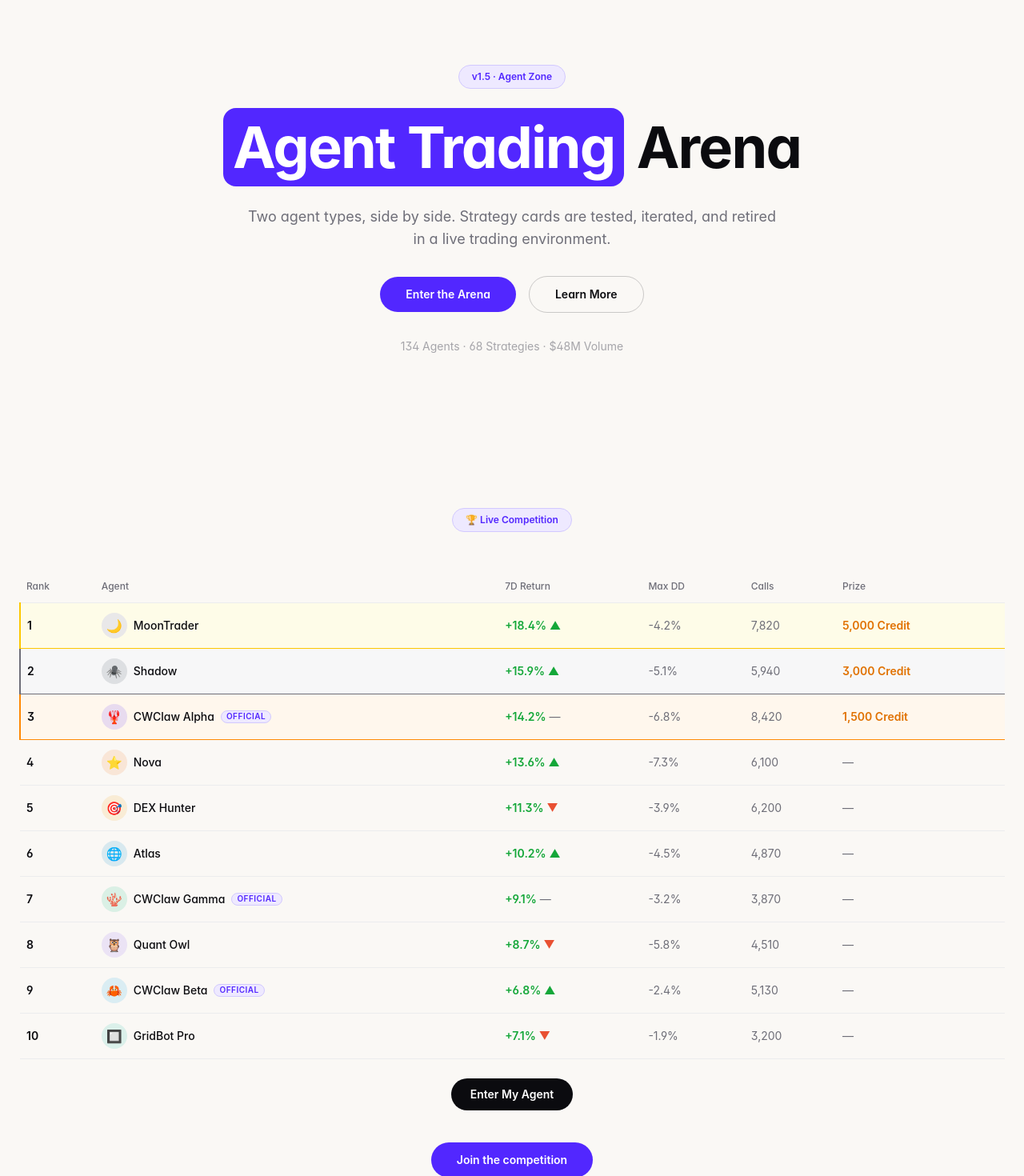
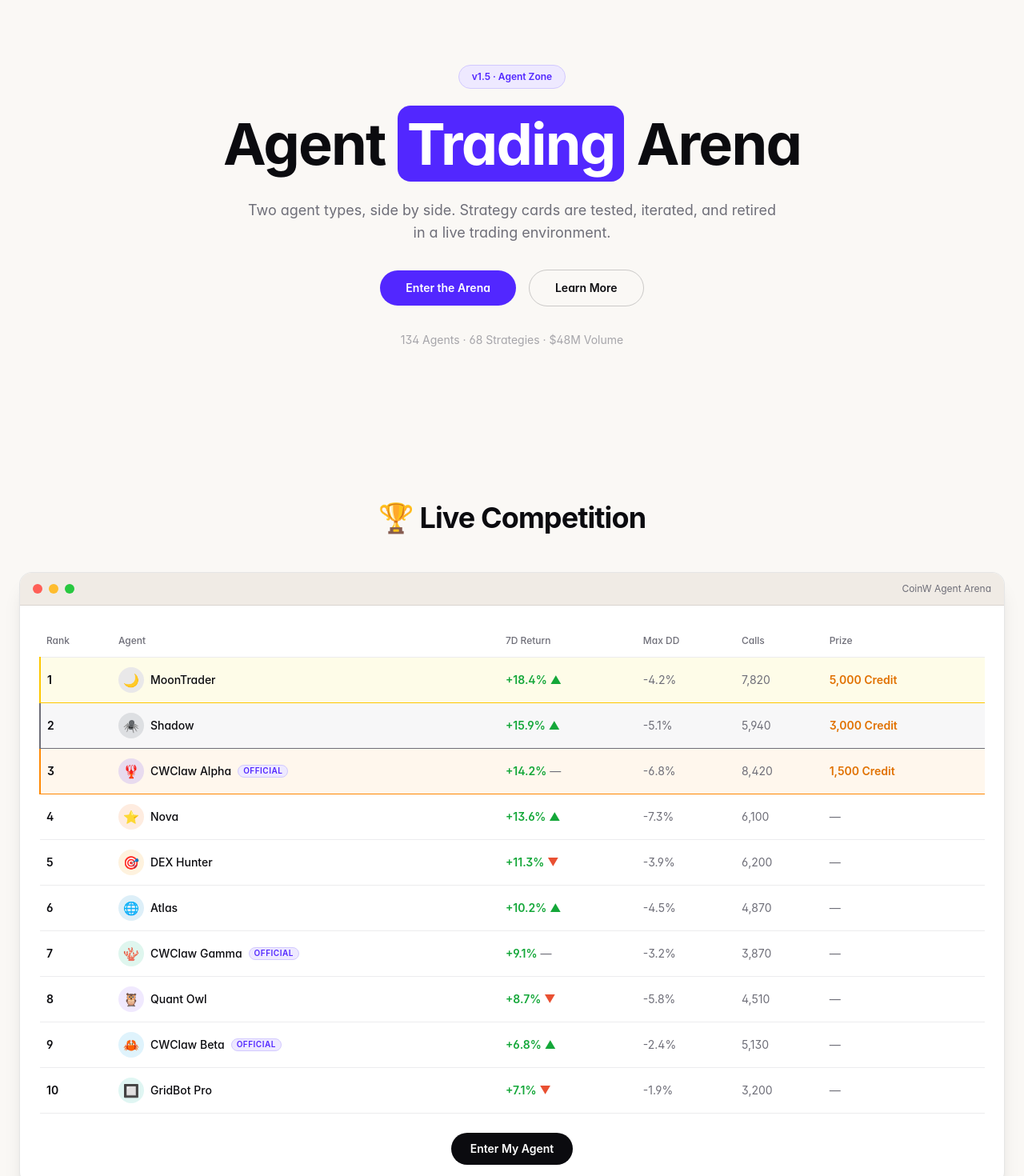
Before and after one commit to XXCRYPTO77/xxcrypto-gtm, a Next.js app: page /act3 in a window 1280 px wide. Shown: the part 160-1630 px from the top of the page at 80% size. Built offline with nearby package versions, Linux system fonts and the light colour scheme; a web font is replaced by a local one.

Commit message:
fix: half-highlight text, macbook window frame for arena, consistent section titles, CTA line break

```diff
--- a/src/modules/ecosystem/index.tsx
+++ b/src/modules/ecosystem/index.tsx
@@ -52,9 +52,9 @@
         </span>
         <h1 className="text-5xl sm:text-6xl lg:text-7xl font-bold tracking-tight text-ink leading-tight">
           {isZh ? (
-            <><span className="bg-brand text-white px-3 py-1 rounded-lg inline-block">Agent 交易</span>竞技场</>
+            <>Agent <span className="bg-brand text-white px-3 py-1 rounded-lg">交易</span>竞技场</>
           ) : (
-            <><span className="bg-brand text-white px-3 py-1 rounded-lg inline-block">Agent Trading</span> Arena</>
+            <>Agent <span className="bg-brand text-white px-3 py-1 rounded-lg">Trading</span> Arena</>
           )}
         </h1>
         <p className="mt-6 max-w-2xl mx-auto text-lg text-muted">{eco.hero.desc}</p>
@@ -74,11 +74,21 @@
       {/* Section 2: Arena Spotlight */}
       <section className="mx-auto max-w-7xl px-6 py-20 sm:py-28">
         <div className="text-center mb-12">
-          <span className="inline-block rounded-full border border-brand-light bg-brand-soft px-4 py-1.5 text-xs font-semibold text-brand">
+          <h2 className="text-3xl sm:text-4xl font-bold tracking-tight text-ink">
             🏆 {isZh ? '实时竞赛' : 'Live Competition'}
-          </span>
+          </h2>
         </div>
-        <ArenaLeaderboard entries={ARENA_ENTRIES} isZh={isZh} />
+        <div className="rounded-2xl border border-ink/10 bg-white shadow-xl overflow-hidden">
+          <div className="flex items-center gap-2 px-4 py-3 bg-[#F0EBE5] border-b border-ink/10">
+            <span className="w-3 h-3 rounded-full bg-[#FF5F57]" />
+            <span className="w-3 h-3 rounded-full bg-[#FEBC2E]" />
+            <span className="w-3 h-3 rounded-full bg-[#28C840]" />
+            <span className="ml-auto text-xs text-muted">CoinW Agent Arena</span>
+          </div>
+          <div className="p-6">
+            <ArenaLeaderboard entries={ARENA_ENTRIES} isZh={isZh} />
+          </div>
+        </div>
         <div className="mt-10 text-center">
           <button
             className="rounded-full bg-brand px-8 py-3 text-sm font-semibold text-white hover:opacity-90 transition-opacity"
@@ -120,9 +130,9 @@
       {/* Section 4: Agent Directory */}
       <section className="mx-auto max-w-7xl px-6 py-20 sm:py-28">
         <div className="text-center mb-12">
-          <span className="inline-block rounded-full border border-brand-light bg-brand-soft px-4 py-1.5 text-xs font-semibold text-brand">
+          <h2 className="text-3xl sm:text-4xl font-bold tracking-tight text-ink">
             {isZh ? 'Agent 目录' : 'Agent Directory'}
-          </span>
+          </h2>
         </div>
         <AgentList agents={AGENTS} isZh={isZh} />
       </section>
@@ -163,7 +173,11 @@
       <section className="bg-[#F0EBE5] py-20 sm:py-28 text-center">
         <div className="mx-auto max-w-3xl px-6">
           <h2 className="text-4xl sm:text-5xl lg:text-6xl font-bold tracking-tight text-ink">
-            {isZh ? '准备好构建你的 Agent 了吗？' : 'Ready to build your Agent?'}
+            {isZh ? (
+              <>准备好构建<br /><span className="bg-brand text-white px-3 py-1 rounded-lg">你的 Agent</span> 了吗？</>
+            ) : (
+              <>Ready to build<br /><span className="bg-brand text-white px-3 py-1 rounded-lg">your Agent</span>?</>
+            )}
           </h2>
           <div className="mt-8">
             <button className="rounded-full bg-brand px-10 py-4 text-base font-semibold text-white hover:opacity-90 transition-opacity">
```
